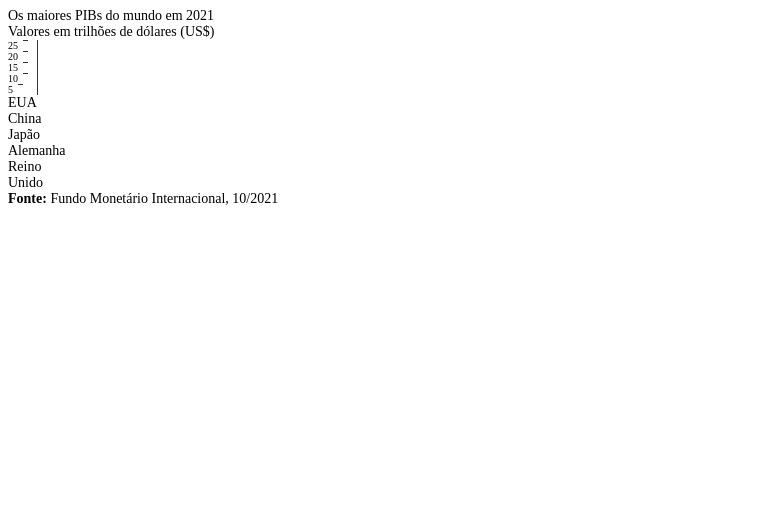
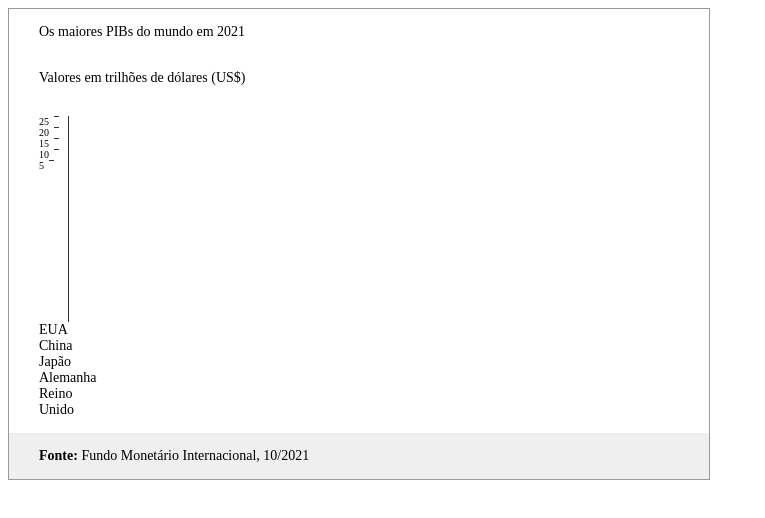
Before and after one commit to karenscouto/Insper_Prog_Web_Trabalho_5, a plain HTML site: page index.html in a window 1280 px wide. Shown: the whole page, without its empty margins (0-765 px from the left). Drawn offline with Linux system fonts and the light colour scheme.

Commit message:
Update style.css

```diff
--- a/style.css
+++ b/style.css
@@ -2,11 +2,32 @@
   @import url('https://fonts.googleapis.com/css2?family=Montserrat:wght@400;600&display=swap');
   /* complete ou crie aqui as suas regras de CSS */
   .caixa {
+    width: 100%;
+    max-width: 700px;
     font-size: 14px;
-    font-family: 'Montserrat', var(--sans-serif); /* aplicamos a fonte importada */
+    height: 470px;
+    display: grid;
+    grid-template-rows: auto auto 1fr auto;
+    border: 1px solid #999;
+    font-family: 'Montserrat', var(--sans-serif);
     font-weight: 400;
     background-color: #fff;
   }
+  .caixa > div {
+      padding: 15px 30px;
+
+  }
+
+    background-color: #efefef;
+    .caixa .titulo {
+        background-color: #efefef;
+        font-size: 24px;
+        font-weight: bold;
+    }
+
+    .caixa .fonte {
+        background-color: #efefef;
+    }
 
     .grafico {
         display: grid;
```
